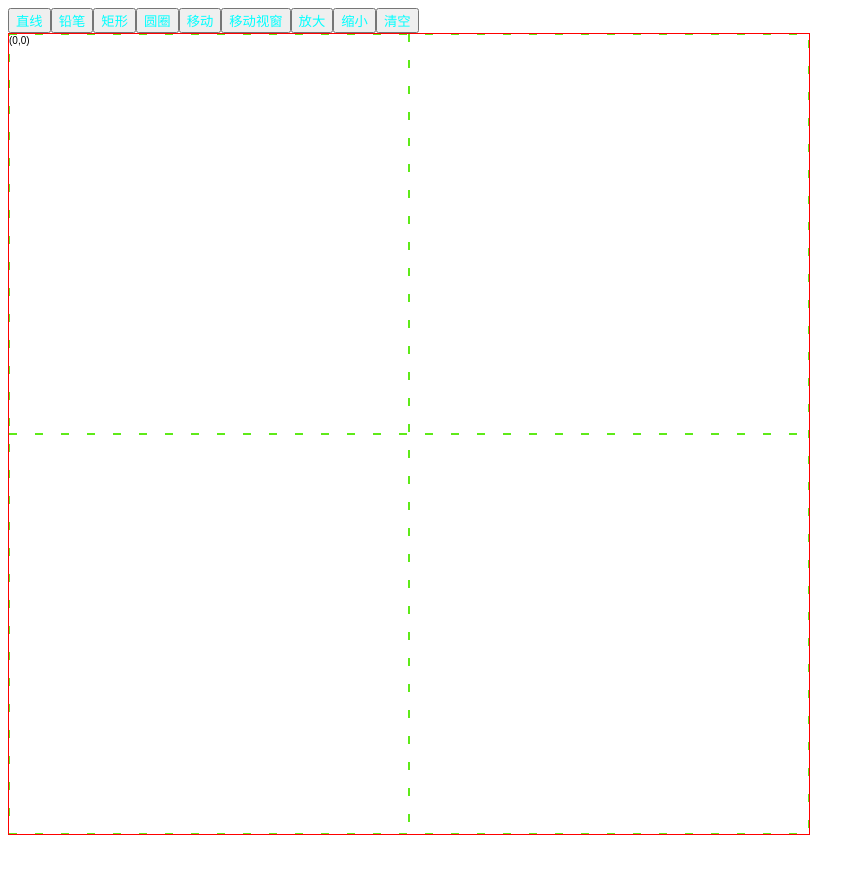
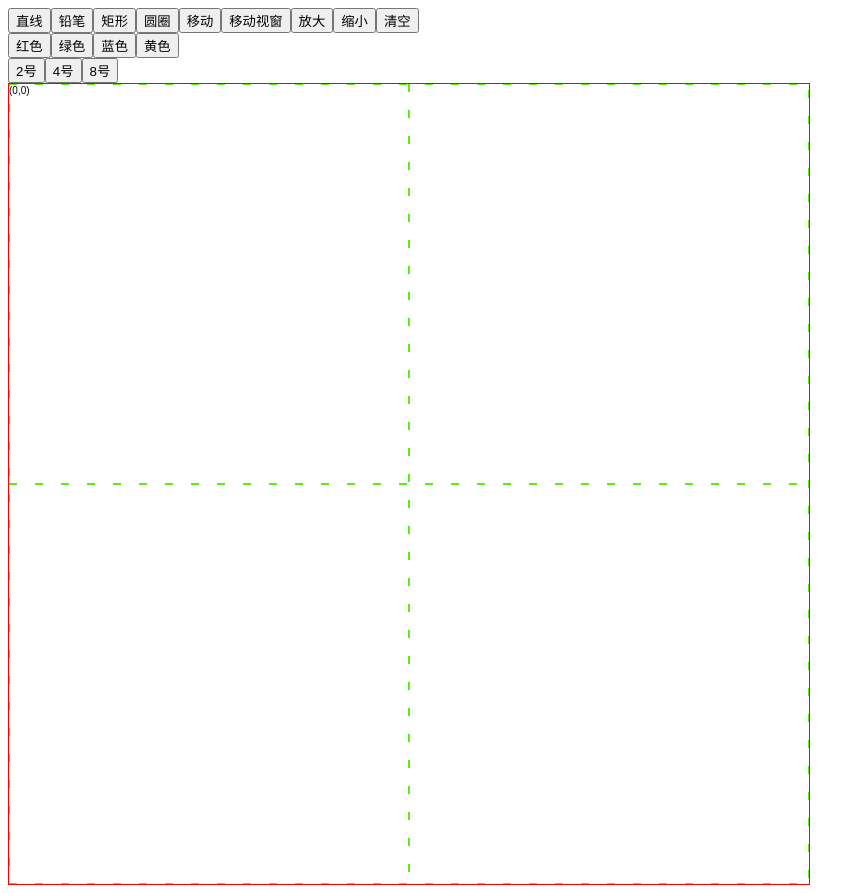
Before and after one commit to uncoder-fe/whiteboard2, a React app: page / in a window 1280 px wide. Shown: the whole page, without its empty margins (0-865 px from the left). Before the commit the page ends 843 px from the top, so only its background shows below. Built offline with nearby package versions, Linux system fonts and the light colour scheme.

Commit message:
feat: 新增画笔的宽度，色值设置

```diff
--- a/src/example/app.css
+++ b/src/example/app.css
@@ -1,3 +1,3 @@
 * {
-	color: aqua;
+	color: black;
 }
--- a/src/example/app.tsx
+++ b/src/example/app.tsx
@@ -19,6 +19,17 @@ const App = () => {
 				<button onClick={() => cRef.current.scale('shrink')}>缩小</button>
 				<button onClick={() => cRef.current.clean()}>清空</button>
 			</div>
+			<div>
+				<button onClick={() => cRef.current.setStyle({ strokeStyle: 'red' })}>红色</button>
+				<button onClick={() => cRef.current.setStyle({ strokeStyle: 'green' })}>绿色</button>
+				<button onClick={() => cRef.current.setStyle({ strokeStyle: 'blue' })}>蓝色</button>
+				<button onClick={() => cRef.current.setStyle({ strokeStyle: 'yellow' })}>黄色</button>
+			</div>
+			<div>
+				<button onClick={() => cRef.current.setStyle({ lineWidth: 2 })}>2号</button>
+				<button onClick={() => cRef.current.setStyle({ lineWidth: 4 })}>4号</button>
+				<button onClick={() => cRef.current.setStyle({ lineWidth: 8 })}>8号</button>
+			</div>
 			<Stage
 				ref={cRef}
 				onChange={(data) => {
--- a/src/index.tsx
+++ b/src/index.tsx
@@ -4,12 +4,12 @@ import { tap, map, switchMap, takeUntil, skipWhile } from 'rxjs/operators';
 import { RECTSIZE, CURSOR } from './common/enum';
 import plugins from './plugins';
 import { genShapePosition, getAngle, getRotateAngle2, pointsToBase64 } from './util';
-import { StageProps } from './interface';
+import { StageProps, drawStyleI } from './interface';
 
 import styles from './index.less';
 // 主台
 function Stage(props: StageProps) {
-	const { onChange, height, width, style = {}, plugin = [], initHistory = [], helpLine = false } = props;
+	const { onChange, height, width, initHistory = [], helpLine = false } = props;
 	const [action, setAction] = useState('');
 	// 原始坐标系，viewport
 	const axisOrigin = useRef([0, 0]);
@@ -20,6 +20,12 @@ function Stage(props: StageProps) {
 	const innerContainer = useRef(null);
 	// 当前选中的shape
 	const currentShapeId = useRef(null);
+	// 默认样式
+	const [drawStyle, setDrawStyle] = useState<drawStyleI>({
+		strokeStyle: 'black',
+		lineWidth: 2,
+		lineCap: 'round',
+	});
 	// 辅助线
 	const drawHelpAxis = (ctx, x, y) => {
 		ctx.save();
@@ -292,9 +298,14 @@ function Stage(props: StageProps) {
 		// 回调数据结果
 		if (onChange && history.current.length) onChange(history.current);
 	};
+	// 注册绘制样式事件
+	const setStyle = (newStyle) => {
+		setDrawStyle(Object.assign(drawStyle, newStyle));
+	};
 	useImperativeHandle(props.forwardedRef, () => ({
 		clean,
 		scale,
+		setStyle,
 		selectAction: (nextAction) => setAction(nextAction),
 	}));
 	// 初始化
@@ -393,6 +404,7 @@ function Stage(props: StageProps) {
 						flipY: false,
 						rotate: 0,
 						base64: '',
+						drawStyle: Object.assign({}, drawStyle),
 					};
 				}
 				// 移动
@@ -458,9 +470,9 @@ function Stage(props: StageProps) {
 										heightR = Math.abs(bottom - top);
 									}
 									if (['line', 'pencil'].includes(action)) {
-										// 扩展大小，防止线条切边
-										widthR += 8;
-										heightR += 8;
+										// 扩展大小，防止线条切边，8
+										widthR += shape.drawStyle.lineWidth * 4;
+										heightR += shape.drawStyle.lineWidth * 4;
 									}
 									shape.left = left - axisOrigin.current[0];
 									shape.top = top - axisOrigin.current[1];
@@ -605,7 +617,7 @@ function Stage(props: StageProps) {
 		};
 	}, [action]);
 	return (
-		<div className={styles.stage} style={{ height, width, background: 'transparent', ...style }}>
+		<div className={styles.stage} style={{ height, width, background: 'transparent' }}>
 			<div style={{ display: 'none' }} id="cache-images"></div>
 			<canvas ref={innerContainer} height={height} width={width} />
 			<canvas ref={outerContainer} height={height} width={width} />
--- a/src/plugins/line.ts
+++ b/src/plugins/line.ts
@@ -18,15 +18,16 @@ const line: plugin = {
 			offsetY,
 			base64,
 			points,
+			drawStyle,
 		} = shape;
 		if (!base64) {
 			const len = points.length;
 			const [x, y] = [points[0][0], points[0][1]];
 			const [endX, endY] = [points[len - 1][0], points[len - 1][1]];
 			ctx.save();
-			ctx.strokeStyle = 'green';
-			ctx.lineWidth = 2;
-			ctx.lineCap = 'round';
+			for (const style in drawStyle) {
+				ctx[style] = drawStyle[style];
+			}
 			ctx.beginPath();
 			ctx.moveTo(x + offsetX, y + offsetY);
 			ctx.lineTo(endX + offsetX, endY + offsetY);
--- a/src/plugins/pencil.ts
+++ b/src/plugins/pencil.ts
@@ -18,13 +18,14 @@ const pencil: plugin = {
 			offsetY,
 			base64,
 			points,
+			drawStyle,
 		} = shape;
 		if (!base64) {
 			const len = points.length;
 			ctx.save();
-			ctx.strokeStyle = 'black';
-			ctx.lineWidth = 2;
-			ctx.lineCap = 'round';
+			for (const style in drawStyle) {
+				ctx[style] = drawStyle[style];
+			}
 			ctx.beginPath();
 			for (let i = 0; i < len; i++) {
 				const start = points[i];
@@ -53,8 +54,9 @@ const pencil: plugin = {
 			ctx.scale(flipX ? -1 : 1, flipY ? -1 : 1);
 			const x = flipX ? -(left + width * scaleX + offsetX) : left + offsetX;
 			const y = flipY ? -(top + height * scaleY + offsetY) : top + offsetY;
-			// 扩展大小，防止线条切边
-			ctx.drawImage(image, x - 4, y - 4, width * scaleX, height * scaleY);
+			// 扩展大小，防止线条切边，4
+			const v = drawStyle.lineWidth * 2;
+			ctx.drawImage(image, x - v, y - v, width * scaleX, height * scaleY);
 			ctx.restore();
 		}
 	},
--- a/src/util.ts
+++ b/src/util.ts
@@ -219,10 +219,10 @@ export const genShapePosition = (ops) => {
 
 // shape转图片，坐标点转图片
 export function pointsToBase64(shape) {
-	const { points, height, width, type } = shape;
+	const { points, height, width, type, drawStyle } = shape;
 	const len = points.length;
-	// 扩展大小，防止线条切边
-	const padding = 4;
+	// 扩展大小，防止线条切边，4
+	const padding = drawStyle.lineWidth * 2;
 	// 这里脱离原shape的坐标，只为了找到原点（0，0），获取偏移量
 	const left = Math.min(...points.map((point) => point[0])) || 0;
 	const top = Math.min(...points.map((point) => point[1])) || 0;
@@ -235,9 +235,9 @@ export function pointsToBase64(shape) {
 	// 填充透明背景
 	ctx.fillStyle = 'rgba(255, 255, 255, 0)';
 	// 线条颜色
-	ctx.strokeStyle = 'black';
-	ctx.lineWidth = 2;
-	ctx.lineCap = 'round';
+	for (const style in drawStyle) {
+		ctx[style] = drawStyle[style];
+	}
 	ctx.beginPath();
 	if (type === 'line') {
 		ctx.moveTo(points[0][0] - offsetX, points[0][1] - offsetY);
```
Also changed, not shown: src/interface.ts (+8 -11 lines).
